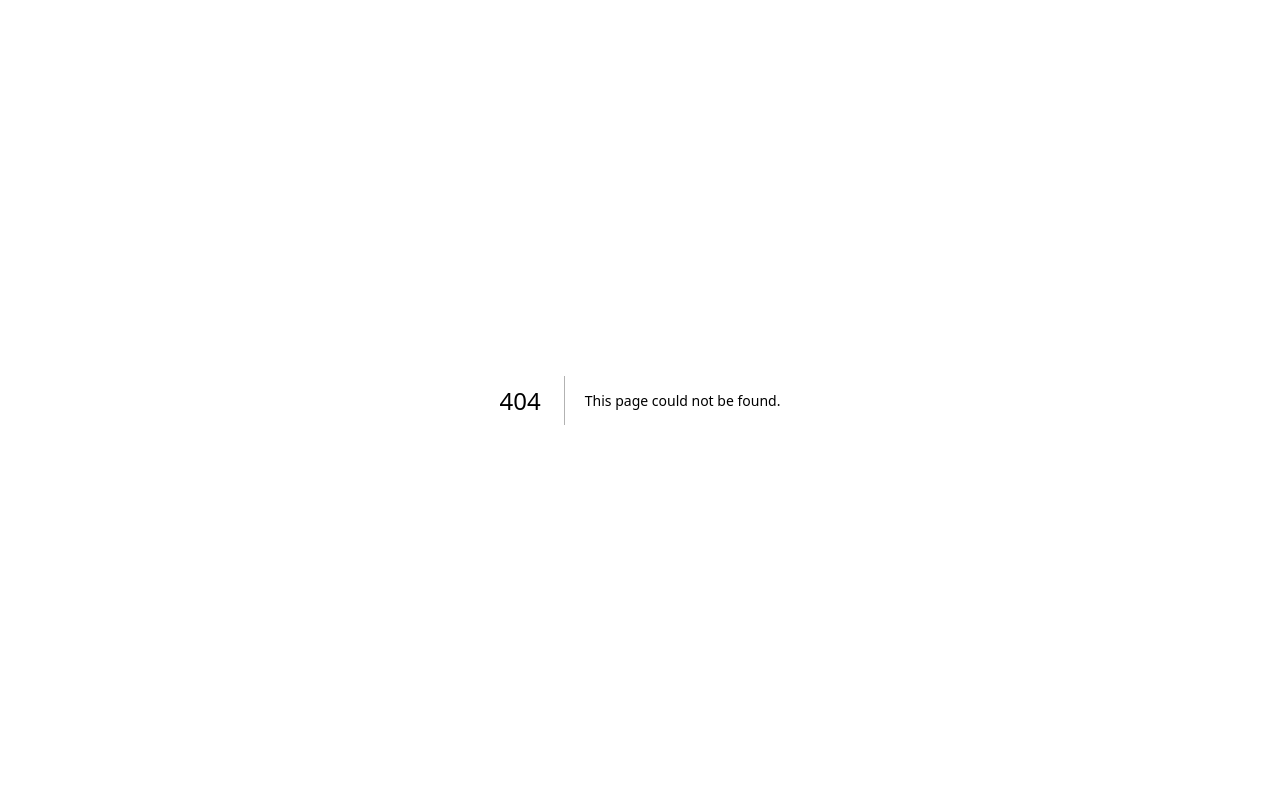
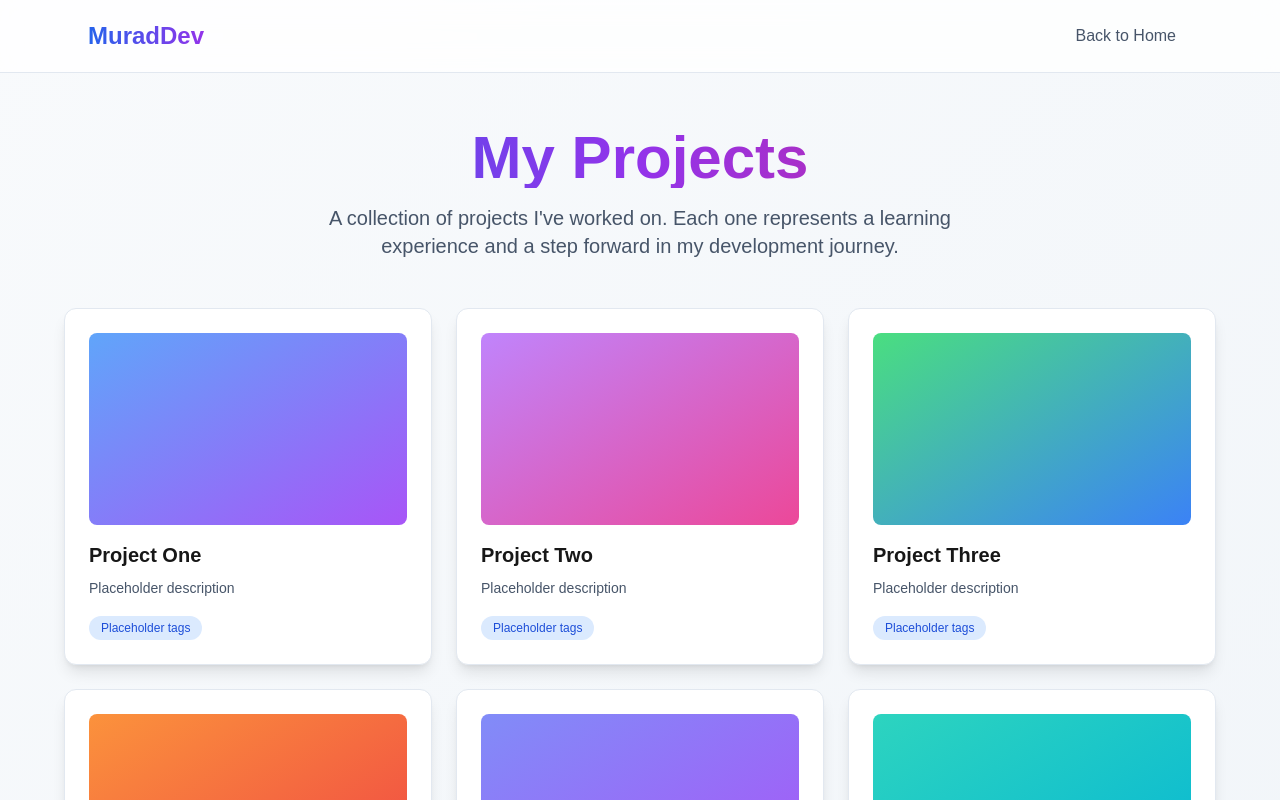
Before and after one commit to MuradErtas/MuradDev, a Next.js app: page /projects in a window 1280 px wide. Before the commit this address had no page. Shown: the top 800 px of the page. Built offline with nearby package versions, Linux system fonts and the light colour scheme.

Commit message:
Added new projects page, added link to placeholder CV.

```diff
--- a/app/page.tsx
+++ b/app/page.tsx
@@ -1,8 +1,10 @@
 'use client'
 
+import { useRouter } from 'next/navigation'
 import { useState } from 'react'
 
 export default function Home() {
+  const router = useRouter()
   const [activeSection, setActiveSection] = useState('home')
 
   const scrollToSection = (id: string) => {
@@ -23,7 +25,7 @@ export default function Home() {
               {['Home', 'About', 'Projects', 'CV', 'Contact'].map((item) => (
                 <button
                   key={item}
-                  onClick={() => scrollToSection(item)}
+                  onClick={() => scrollToSection(item.toLowerCase())}
                   className={`capitalize hover:text-blue-600 dark:hover:text-blue-400 transition-colors ${
                     activeSection === item ? 'text-blue-600 dark:text-blue-400' : ''
                   }`}
@@ -53,11 +55,18 @@ export default function Home() {
               View Projects
             </button>
             <button
-              onClick={() => scrollToSection('cv')}
-              className="px-8 py-3 border-2 border-blue-600 text-blue-600 dark:text-blue-400 rounded-lg hover:bg-blue-50 dark:hover:bg-blue-900/20 transition-colors font-semibold"
+              onClick={() => window.open('https://github.com/MuradErtas', '_blank')}
+              className="px-8 py-3 bg-blue-600 text-white rounded-lg hover:bg-blue-700 transition-colors font-semibold"
+            >
+              GitHub Profile
+            </button>
+            <a
+              href="/resume.pdf"
+              download="MuradDev_Resume.pdf"
+              className="inline-block px-8 py-3 bg-blue-600 text-white rounded-lg hover:bg-blue-700 transition-colors font-semibold"
             >
               Download CV
-            </button>
+            </a>
           </div>
         </div>
       </section>
@@ -105,6 +114,14 @@ export default function Home() {
             ))}
           </div>
         </div>
+        <div className="flex justify-center mt-12">
+          <button
+            onClick={() => router.push('/projects')}
+            className="px-8 py-3 bg-blue-600 text-white rounded-lg hover:bg-blue-700 transition-colors font-semibold"
+            >
+              See All
+            </button>
+        </div>
       </section>
 
       {/* CV Section */}
@@ -114,9 +131,13 @@ export default function Home() {
           <p className="text-slate-700 dark:text-slate-300 mb-8 text-lg">
             Download my latest resume to learn more about my experience and skills.
           </p>
-          <button className="px-8 py-3 bg-gradient-to-r from-blue-600 to-purple-600 text-white rounded-lg hover:from-blue-700 hover:to-purple-700 transition-all font-semibold shadow-lg">
+          <a
+            href="/resume.pdf"
+            download="MuradErtaskinCV.pdf"
+            className="inline-block px-8 py-3 bg-gradient-to-r from-blue-600 to-purple-600 text-white rounded-lg hover:from-blue-700 hover:to-purple-700 transition-all font-semibold shadow-lg"
+          >
             Download CV (PDF)
-          </button>
+          </a>
         </div>
       </section>
 
--- /dev/null
+++ b/app/projects/page.tsx
@@ -0,0 +1,121 @@
+'use client'
+
+import { useRouter } from 'next/navigation'
+
+export default function ProjectsPage() {
+  const router = useRouter()
+
+  // Placeholder projects data
+  const projects = [
+    {
+      id: 1,
+      title: 'Project One',
+      description: 'Placeholder description',
+      tags: ['Placeholder tags'],
+      image: 'bg-gradient-to-br from-blue-400 to-purple-500'
+    },
+    {
+      id: 2,
+      title: 'Project Two',
+      description: 'Placeholder description',
+      tags: ['Placeholder tags'],
+      image: 'bg-gradient-to-br from-purple-400 to-pink-500'
+    },
+    {
+      id: 3,
+      title: 'Project Three',
+      description: 'Placeholder description',
+      tags: ['Placeholder tags'],
+      image: 'bg-gradient-to-br from-green-400 to-blue-500'
+    },
+    {
+      id: 4,
+      title: 'Project Four',
+      description: 'Placeholder description',
+      tags: ['Placeholder tags'],
+      image: 'bg-gradient-to-br from-orange-400 to-red-500'
+    },
+    {
+      id: 5,
+      title: 'Project Five',
+      description: 'Placeholder description',
+      tags: ['Placeholder tags'],
+      image: 'bg-gradient-to-br from-indigo-400 to-purple-500'
+    },
+    {
+      id: 6,
+      title: 'Project Six',
+      description: 'Placeholder description',
+      tags: ['Placeholder tags'],
+      image: 'bg-gradient-to-br from-teal-400 to-cyan-500'
+    }
+  ]
+
+  return (
+    <div className="min-h-screen bg-gradient-to-br from-slate-50 to-slate-100 dark:from-slate-900 dark:to-slate-800">
+      {/* Navigation */}
+      <nav className="fixed top-0 w-full bg-white/80 dark:bg-slate-900/80 backdrop-blur-md z-50 border-b border-slate-200 dark:border-slate-700">
+        <div className="max-w-6xl mx-auto px-6 py-4">
+          <div className="flex items-center justify-between">
+            <button
+              onClick={() => router.push('/')}
+              className="text-2xl font-bold bg-gradient-to-r from-blue-600 to-purple-600 bg-clip-text text-transparent hover:opacity-80 transition-opacity"
+            >
+              MuradDev
+            </button>
+            <button
+              onClick={() => router.push('/')}
+              className="px-4 py-2 text-slate-600 dark:text-slate-400 hover:text-blue-600 dark:hover:text-blue-400 transition-colors"
+            >
+              Back to Home
+            </button>
+          </div>
+        </div>
+      </nav>
+
+      {/* Projects Section */}
+      <section className="pt-32 pb-20 px-6">
+        <div className="max-w-6xl mx-auto">
+          <h1 className="text-5xl md:text-6xl font-bold mb-4 text-center bg-gradient-to-r from-blue-600 via-purple-600 to-pink-600 bg-clip-text text-transparent">
+            My Projects
+          </h1>
+          <p className="text-xl text-slate-600 dark:text-slate-300 mb-12 text-center max-w-2xl mx-auto">
+            A collection of projects I've worked on. Each one represents a learning experience and a step forward in my development journey.
+          </p>
+
+          <div className="grid md:grid-cols-2 lg:grid-cols-3 gap-6">
+            {projects.map((project) => (
+              <div
+                key={project.id}
+                className="bg-white dark:bg-slate-800 rounded-xl p-6 shadow-lg hover:shadow-xl transition-all border border-slate-200 dark:border-slate-700 hover:scale-105"
+              >
+                <div className={`w-full h-48 ${project.image} rounded-lg mb-4`}></div>
+                <h3 className="text-xl font-semibold mb-2">{project.title}</h3>
+                <p className="text-slate-600 dark:text-slate-400 mb-4 text-sm leading-relaxed">
+                  {project.description}
+                </p>
+                <div className="flex flex-wrap gap-2">
+                  {project.tags.map((tag) => (
+                    <span
+                      key={tag}
+                      className="px-3 py-1 bg-blue-100 dark:bg-blue-900/30 text-blue-700 dark:text-blue-300 rounded-full text-xs"
+                    >
+                      {tag}
+                    </span>
+                  ))}
+                </div>
+              </div>
+            ))}
+          </div>
+        </div>
+      </section>
+
+      {/* Footer */}
+      <footer className="py-8 px-6 border-t border-slate-200 dark:border-slate-700 bg-white/50 dark:bg-slate-800/50">
+        <div className="max-w-6xl mx-auto text-center text-slate-600 dark:text-slate-400">
+          <p>© {new Date().getFullYear()} MuradDev. All rights reserved.</p>
+        </div>
+      </footer>
+    </div>
+  )
+}
```
Also changed, not shown: 1 other file (tests, documents, lock files or other folders).
